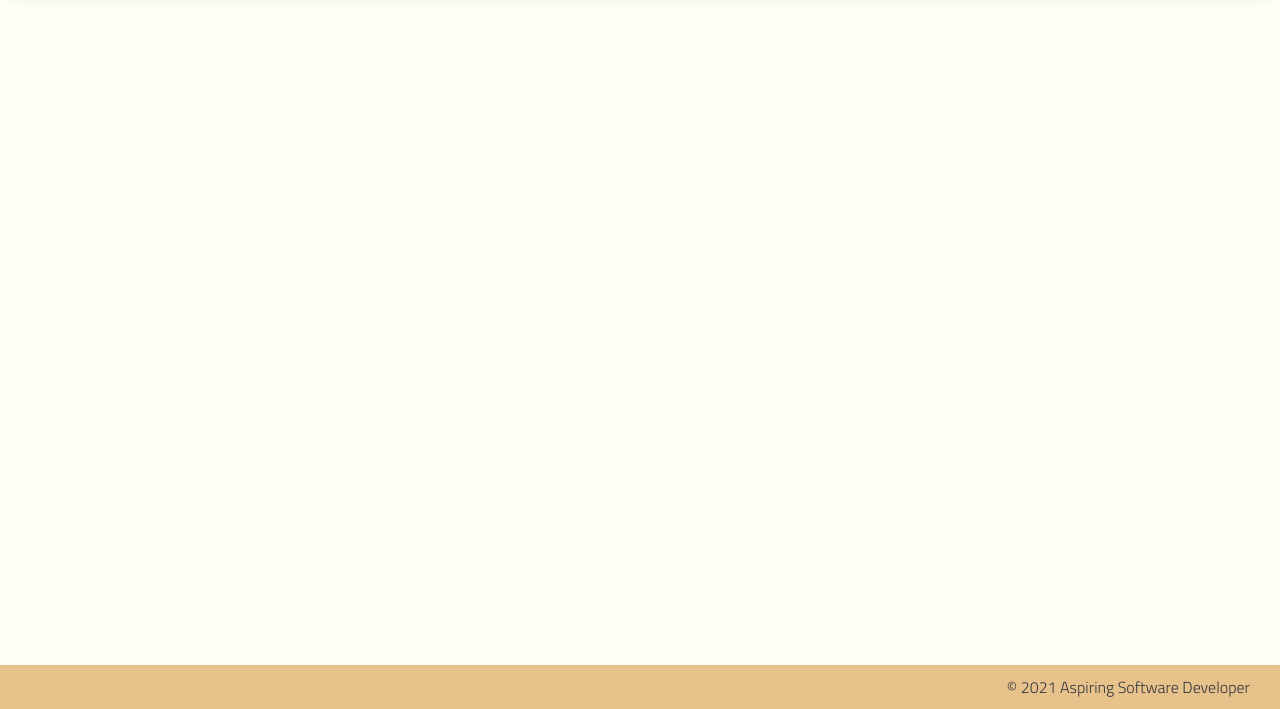
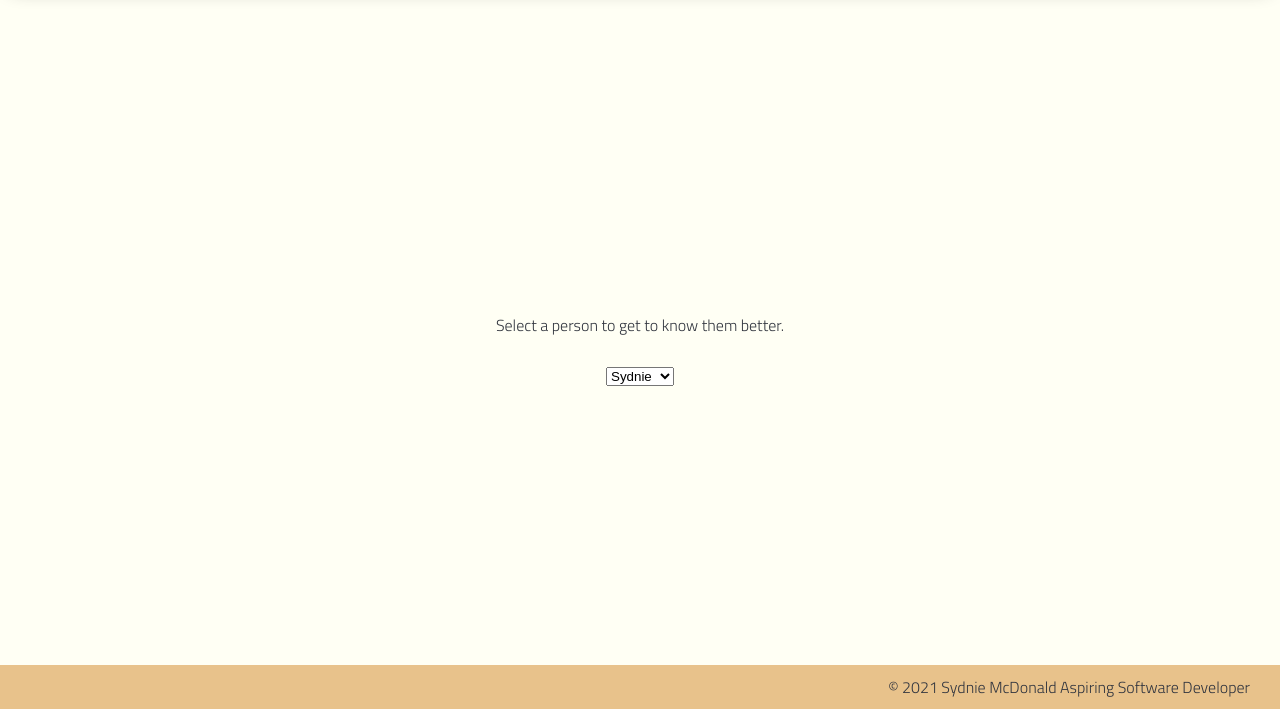
Before and after one commit to Sydnie-McDonald/day-2, a plain HTML site: page index.html in a window 1280 px wide. Shown: the part 91-800 px from the top of the page. Drawn offline with Linux system fonts and the light colour scheme.

Commit message:
created index select with user options

```diff
--- a/index.html
+++ b/index.html
@@ -20,9 +20,16 @@
             <h1>Cool Web Project</h1>
         </header>
 
-        <main></main>
+        <main>
+            <p>Select a person to get to know them better.</p>
+            <select name="name" id="name">
+                <option value="1">Sydnie</option>
+                <option value="2">Joel</option>
+                <option value="3">Brianna</option>
+            </select>
+        </main>
 
-        <footer>&copy; 2021 Aspiring Software Developer</footer>
+        <footer>&copy; 2021 Sydnie McDonald Aspiring Software Developer</footer>
 
         <script type="module" src="./app.js"></script>
     </body>
```
Also changed, not shown: data.js (added).
